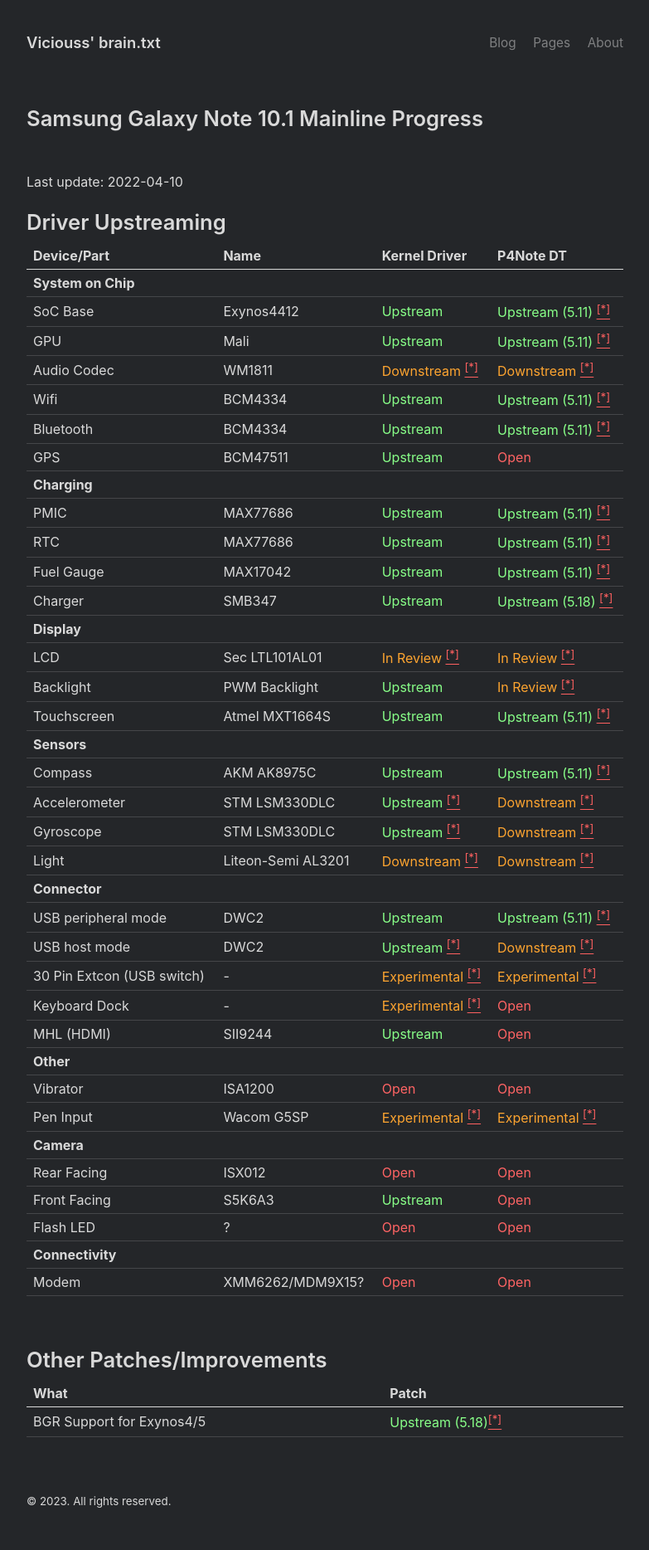
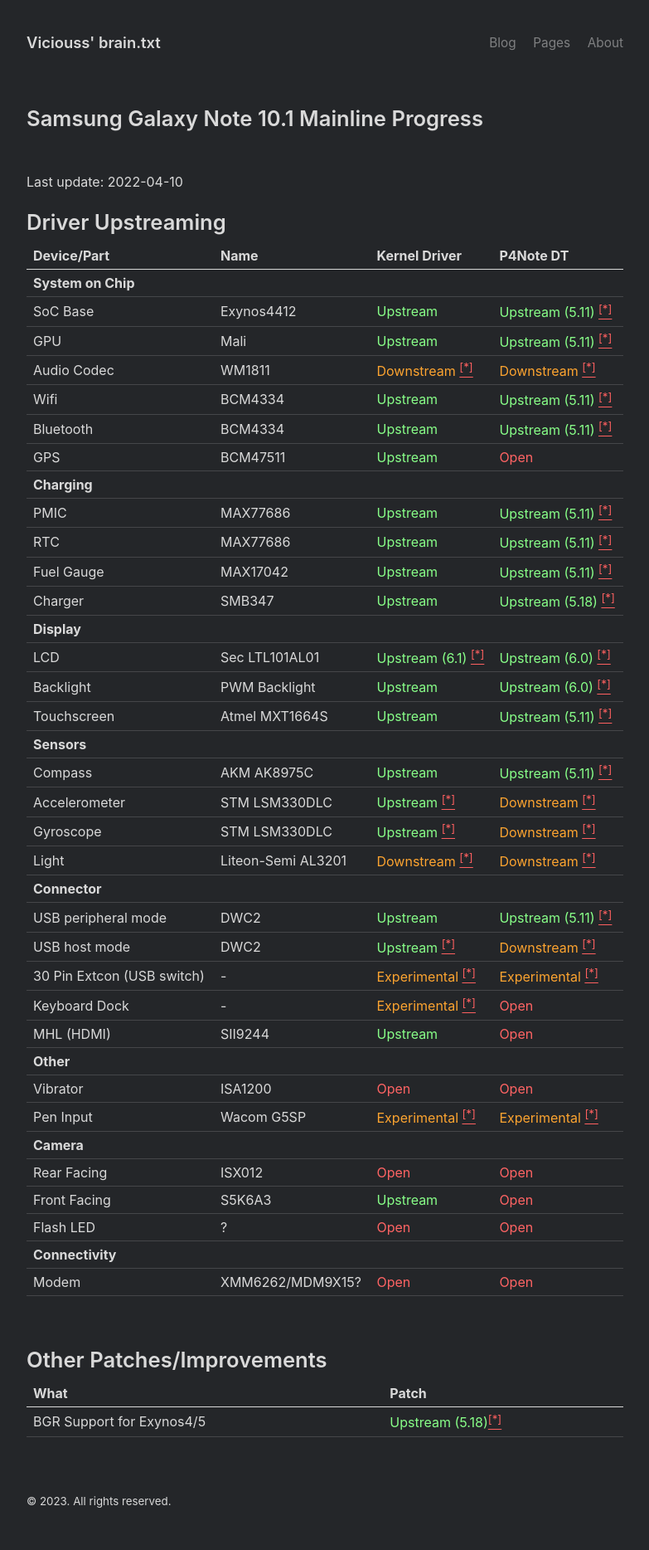
Before and after one commit to Viciouss/viciouss.github.io, a Jekyll site: the page built from _static_pages/galaxy_note_10_1_mainline.md, in a window 1280 px wide. Shown: the whole page at 83% size, without its empty margins (248-1031 px from the left). Built offline with Jekyll 4.4.1, drawn with Linux system fonts in a browser that asks for light colours.

Commit message:
Note 10.1 progress: update LCD and backlight with maineline commits

```diff
--- a/_static_pages/galaxy_note_10_1_mainline.md
+++ b/_static_pages/galaxy_note_10_1_mainline.md
@@ -91,14 +91,14 @@
         <tr>
             <td>LCD</td>
             <td>Sec LTL101AL01</td>
-            <td class="mainline-wip">In Review <a href="https://patchwork.kernel.org/project/linux-samsung-soc/list/?series=642086" target="_new"><sup>[*]</sup></a></td>
-            <td class="mainline-wip">In Review <a href="https://patchwork.kernel.org/project/linux-samsung-soc/list/?series=642086" target="_new"><sup>[*]</sup></a></td>
+            <td class="mainline-ok">Upstream (6.1) <a href="https://git.kernel.org/pub/scm/linux/kernel/git/torvalds/linux.git/commit/?id=a6aa679a70e9d8fa4ad3f519c060db9bb186e21c" target="_new"><sup>[*]</sup></a></td>
+            <td class="mainline-ok">Upstream (6.0) <a href="https://git.kernel.org/pub/scm/linux/kernel/git/torvalds/linux.git/commit/?id=6c52573bf4c3a0f6e7142264fb36b31ae2c3707a" target="_new"><sup>[*]</sup></a></td>
         </tr>
         <tr>
             <td>Backlight</td>
             <td>PWM Backlight</td>
             <td class="mainline-ok">Upstream</td>
-            <td class="mainline-wip">In Review <a href="https://patchwork.kernel.org/project/linux-samsung-soc/list/?series=642086" target="_new"><sup>[*]</sup></a></td>
+            <td class="mainline-ok">Upstream (6.0) <a href="https://git.kernel.org/pub/scm/linux/kernel/git/torvalds/linux.git/commit/?id=6c52573bf4c3a0f6e7142264fb36b31ae2c3707a" target="_new"><sup>[*]</sup></a></td>
         </tr>
         <tr>
             <td>Touchscreen</td>
```
